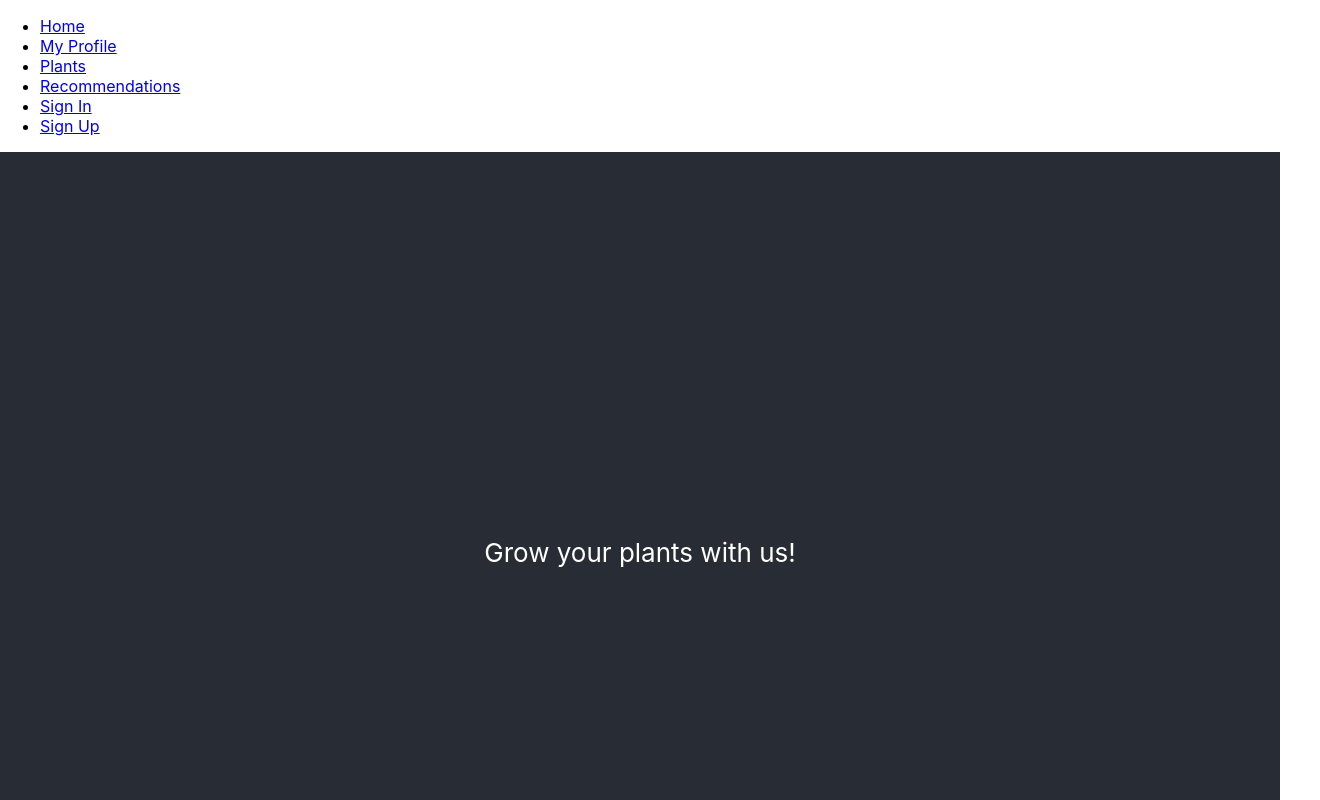
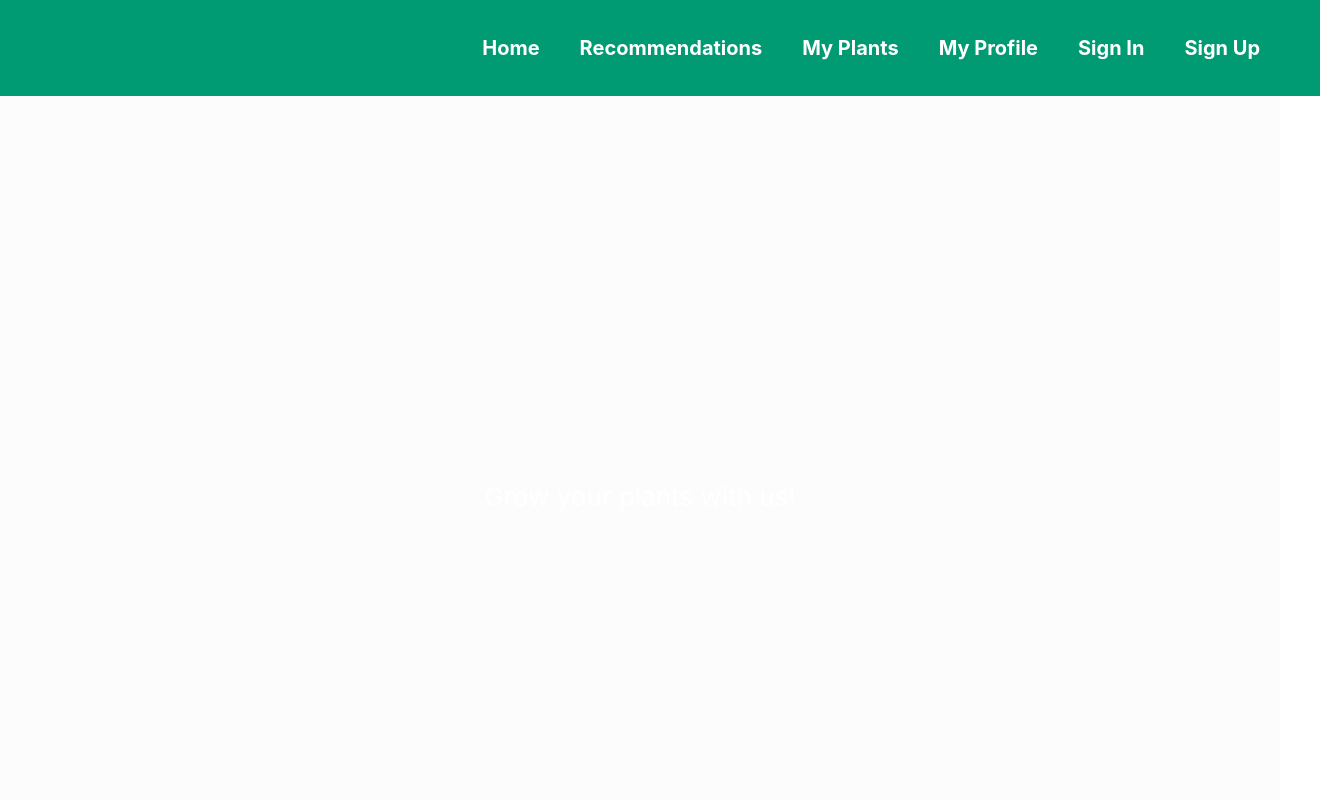
Before and after one commit to viktoriia-sokolenko/fernfriends-wildhacks2025, a React (Create React App) app in the folder client/: page / in a window 1280 px wide. Shown: the top 800 px of the page, 1320 px wide, since content can reach past the window. Built offline with nearby package versions, Linux system fonts and the light colour scheme.

Commit message:
edit navbar

```diff
--- a/client/src/App.css
+++ b/client/src/App.css
@@ -14,7 +14,7 @@
 }
 
 .App-header {
-  background-color: #282c34;
+  background-color: #FCFCFC;
   min-height: 100vh;
   display: flex;
   flex-direction: column;
@@ -28,6 +28,34 @@
   color: #61dafb;
 }
 
+.navbar {
+  display: flex;
+  justify-content: space-between;
+  width: 100%;
+  padding: 20px;
+  background-color: #009B72;
+}
+.sections {
+  height: 100%;
+  width: 100%;
+  display:flex;
+  flex-direction: row;
+  justify-content: right;
+  align-items: center;
+  margin-right: 20px;
+  li {
+    list-style-type: none;
+    text-align: center;
+    padding: 0 20px;
+    }
+  a {
+    color: white;
+    text-decoration: none;
+    font-size: 20px;
+    font-weight: bold;
+  }
+}
+
 @keyframes App-logo-spin {
   from {
     transform: rotate(0deg);
--- a/client/src/components/NavBar.js
+++ b/client/src/components/NavBar.js
@@ -3,19 +3,19 @@ import { Link } from "react-router-dom";
 
 const NavBar = () => {
     return (
-        <nav className='menu'>
-        <ul className='nav-sections'>
+        <nav className='navbar'>
+        <ul className='sections'>
             <li>
                 <Link to="/">Home</Link>
             </li>
             <li>
-                <Link to="/profile">My Profile</Link>
+                <Link to="/recommend">Recommendations</Link>
             </li>
             <li>
-                <Link to="/plants">Plants</Link>
+                <Link to="/plants">My Plants</Link>
             </li>
             <li>
-                <Link to="/recommend">Recommendations</Link>
+                <Link to="/profile">My Profile</Link>
             </li>
             <li>
                 <Link to="/signin">Sign In</Link>
```
